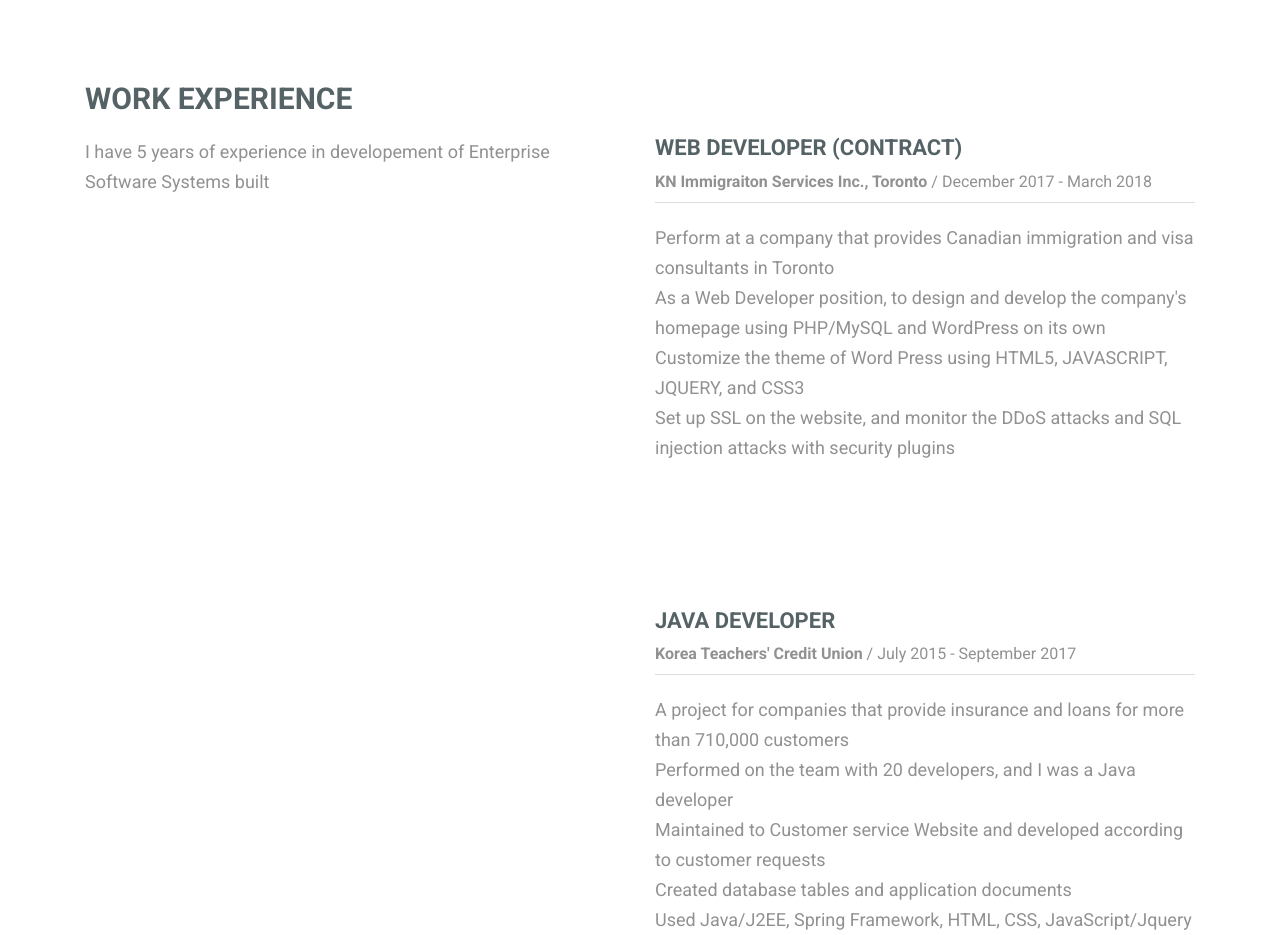
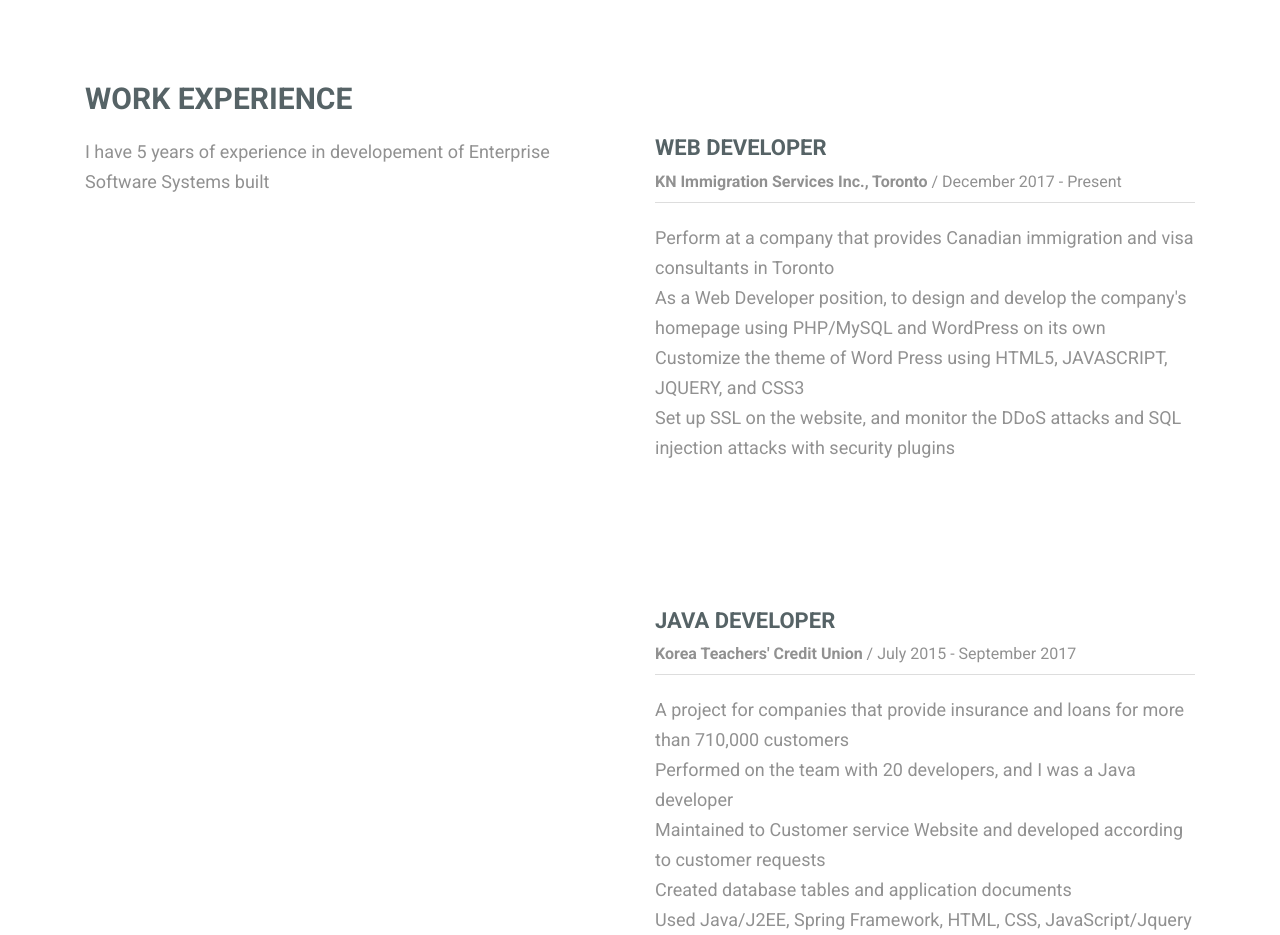
Before and after one commit to kwakchulyong/kwakchulyong.github.io, a plain HTML site: page index.html in a window 1280 px wide. Shown: the part 1980-2915 px from the top of the page. Drawn offline with Linux system fonts and the light colour scheme; a script that the page names is missing.

Commit message:
Update index.html

```diff
--- a/index.html
+++ b/index.html
@@ -306,8 +306,8 @@
 				<div class="col-lg-6">
 					<div class="edu-detail-box">
 						<div class="single-edu">
-							<h3>Web Developer (Contract)</h3>
-							<p class="edu-date"><span>KN Immigraiton Services Inc., Toronto</span> / December 2017 - March 2018</p>
+							<h3>Web Developer</h3>
+							<p class="edu-date"><span>KN Immigration Services Inc., Toronto</span> / December 2017 - Present</p>
 							<p class="edu-summury">Perform at a company that provides Canadian immigration and visa consultants in Toronto
 <br/>As a Web Developer position, to design and develop the company's homepage using PHP/MySQL and WordPress on its own
 <br/>Customize the theme of Word Press using HTML5, JAVASCRIPT, JQUERY, and CSS3
```
